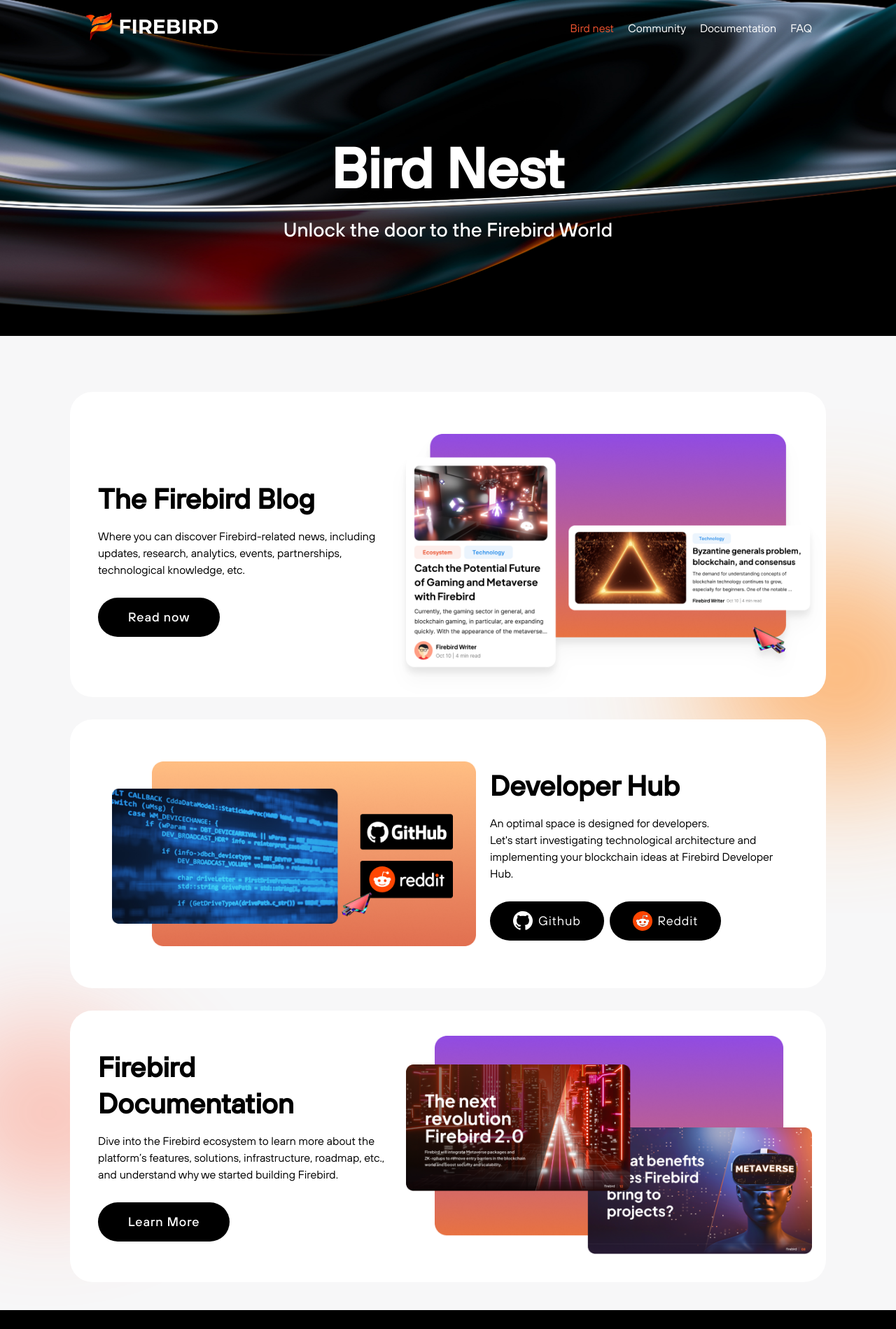
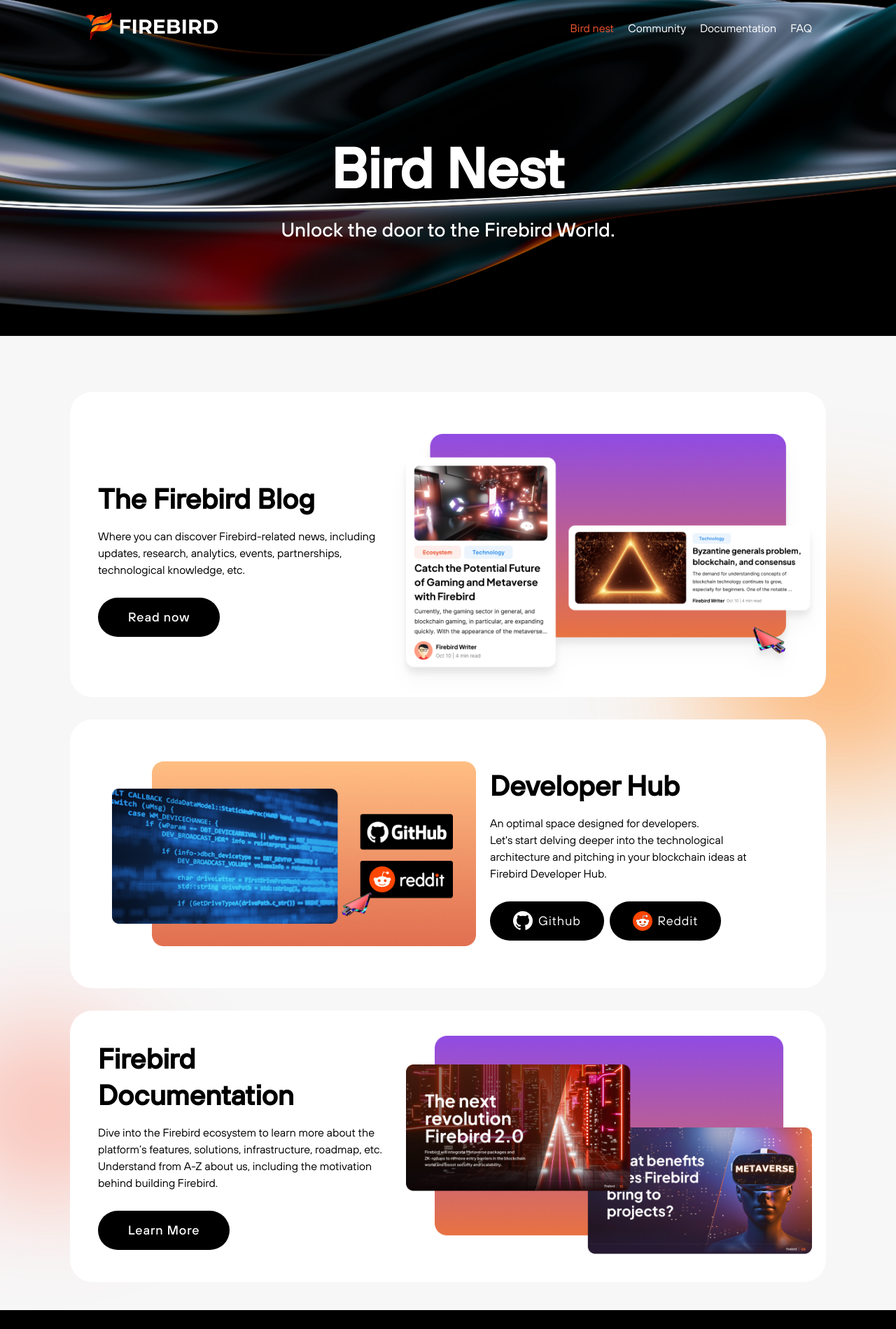
Before and after one commit to polkafoundry/firebird-landing-page, a Next.js app in the folder frontend-user/: page /bird-nest in a window 1280 px wide. Shown: the top 1899 px of the page at 70% size. Built offline with nearby package versions, Linux system fonts and the light colour scheme.

Commit message:
FE: typo

```diff
--- a/frontend-user/components/Pages/BirdNestPage/index.tsx
+++ b/frontend-user/components/Pages/BirdNestPage/index.tsx
@@ -25,7 +25,7 @@
             Bird Nest
           </p>
           <p className="mt-5 text-3xl font-birdMedium max-w-[640px] mx-auto">
-            Unlock the door to the Firebird World
+            Unlock the door to the Firebird World.
           </p>
         </div>
       </div>
@@ -92,9 +92,9 @@
                 Developer Hub
               </p>
               <span className="mt-4 text-sm md:text-base">
-                An optimal space is designed for developers. <br /> Let&#39;s
-                start investigating technological architecture and implementing
-                your blockchain ideas at Firebird Developer Hub.
+                An optimal space designed for developers. <br /> Let&#39;s start
+                delving deeper into the technological architecture and pitching
+                in your blockchain ideas at Firebird Developer Hub.
               </span>
               <div className="flex mt-3 md:mt-7 gap-2">
                 <ButtonLink
@@ -148,8 +148,9 @@
               </p>
               <span className="mt-4 text-sm md:text-base">
                 Dive into the Firebird ecosystem to learn more about the
-                platform’s features, solutions, infrastructure, roadmap, etc.,
-                and understand why we started building Firebird.
+                platform’s features, solutions, infrastructure, roadmap, etc.
+                Understand from A-Z about us, including the motivation behind
+                building Firebird.
               </span>
               <div className="flex mt-3 md:mt-7 gap-2">
                 <ButtonLink
--- a/frontend-user/components/Pages/FAQPage/index.tsx
+++ b/frontend-user/components/Pages/FAQPage/index.tsx
@@ -121,7 +121,7 @@
             How can we help you?
           </p>
           <p className="text-lg md:text-2xl md:leading-8 font-birdMedium mx-auto">
-            Find answers to the questions we receive the most frequently here
+            Find answers to the questions we receive the most frequently here.
           </p>
 
           <div
--- a/frontend-user/components/Pages/LandingPage/BirdNest/index.tsx
+++ b/frontend-user/components/Pages/LandingPage/BirdNest/index.tsx
@@ -35,7 +35,7 @@
             "md:text-base"
           )}
         >
-          Unlock the door to the Firebird world
+          Unlock the door to the Firebird world.
         </p>
 
         <div
@@ -92,7 +92,7 @@
               Developer Hub
             </p>
             <span className="mt-4">
-              {`An optimal space is designed for developers. Let's start
+              {`An optimal space designed for developers. Let's start
               investigating technological architecture and implementing your
               blockchain ideas at Firebird Developer Hub.`}
             </span>
@@ -141,8 +141,9 @@
             </p>
             <span className="mt-4">
               Dive into the Firebird ecosystem to learn more about the
-              platform’s features, solutions, infrastructure, roadmap, etc., and
-              understand why we started building Firebird.
+              platform’s features, solutions, infrastructure, roadmap, etc.
+              Understand from A-Z about us, including the motivation behind
+              building Firebird.
             </span>
             <div className="flex mt-7">
               <ButtonLink
--- a/frontend-user/components/Pages/LandingPage/UseCase/index.tsx
+++ b/frontend-user/components/Pages/LandingPage/UseCase/index.tsx
@@ -48,7 +48,8 @@
       <div className="flex flex-col md:flex-row w-full gap-14 items-center">
         <div className="flex flex-col w-full max-w-[420px] items-center">
           <p className="text-3xl md:text-4xl max-w-[980px] font-semibold mt-2">
-            Develop your blockchain ideas on the potential platform
+            Converting your blockchain ideas to reality with our potential
+            platform
           </p>
           <span className="mt-5 text-lg">
             Firebird offers you the flexibility, security, reliability, and
--- a/frontend-user/components/Pages/LandingPage/WhatIsFirebird/index.tsx
+++ b/frontend-user/components/Pages/LandingPage/WhatIsFirebird/index.tsx
@@ -24,7 +24,7 @@
           >
             Firebird is the optimized chain that allows{" "}
             <span className="bg-black text-white rounded-md px-1">
-              Gaming & Metaverse
+              GameFi & Metaverse
             </span>{" "}
             developers to create{" "}
             <span className="bg-main text-white rounded-md px-1">scalable</span>{" "}
--- a/frontend-user/components/Pages/LandingPage/WhyFirebird/index.tsx
+++ b/frontend-user/components/Pages/LandingPage/WhyFirebird/index.tsx
@@ -13,7 +13,7 @@
     title: "Fast and Effective",
     image: "/images/features-fast-effective.png",
     detail:
-      "Firebird has the capacity to execute a huge number of transactions per second and guarantee immediate transaction finality at a near-zero fee."
+      "Firebird has the capacity to execute a huge number of transactions per second and guarantee immediate transaction finality, cost-effectively."
   },
   {
     title: "UX enabling features",
@@ -31,13 +31,13 @@
     title: "Layer 2 ",
     image: "/images/features-layer-2.png",
     detail:
-      "Firebird solves scalability problems by utilizing Layer 2 solutions for lower transaction fees, higher speed, and more security."
+      "Firebird solves scalability problems by utilizing Layer 2 solutions for lower transaction fees, higher speed, and enhanced/greater security."
   },
   {
     title: "Compliance",
     image: "/images/features-compliance.png",
     detail:
-      "Provide an anti-cheat mechanism and security detection to keep players from hacking or cheating and to ensure game fairness. "
+      "Provide an anti-cheat mechanism and security detection to keep players from hacking or cheating and to ensure game fairness."
   }
 ]
 
@@ -60,8 +60,8 @@
             "text-3xl text-center px-3 max-w-[980px] mx-auto font-semibold mt-2"
           )}
         >
-          Overcome challenges in blockchain gaming with powerful and efficient
-          features
+          Overcome challenges in building and playing blockchain gaming with
+          powerful and efficient features
         </p>
 
         <div className="flex flex-wrap justify-center gap-[19px] mt-7">
--- a/frontend-user/components/Pages/LandingPage/index.tsx
+++ b/frontend-user/components/Pages/LandingPage/index.tsx
@@ -31,8 +31,8 @@
             className="mt-5 text-lg md:text-3xl font-birdMedium max-w-[640px] mx-auto"
             data-aos="fade-up"
           >
-            Enhance your next hassle-free and user-friendly NFT gaming &
-            metaverse with Firebird
+            Develop/ Build the next hassle-free and user-friendly NFT gaming &
+            metaverse with Firebird.
           </p>
         </div>
       </div>
```
